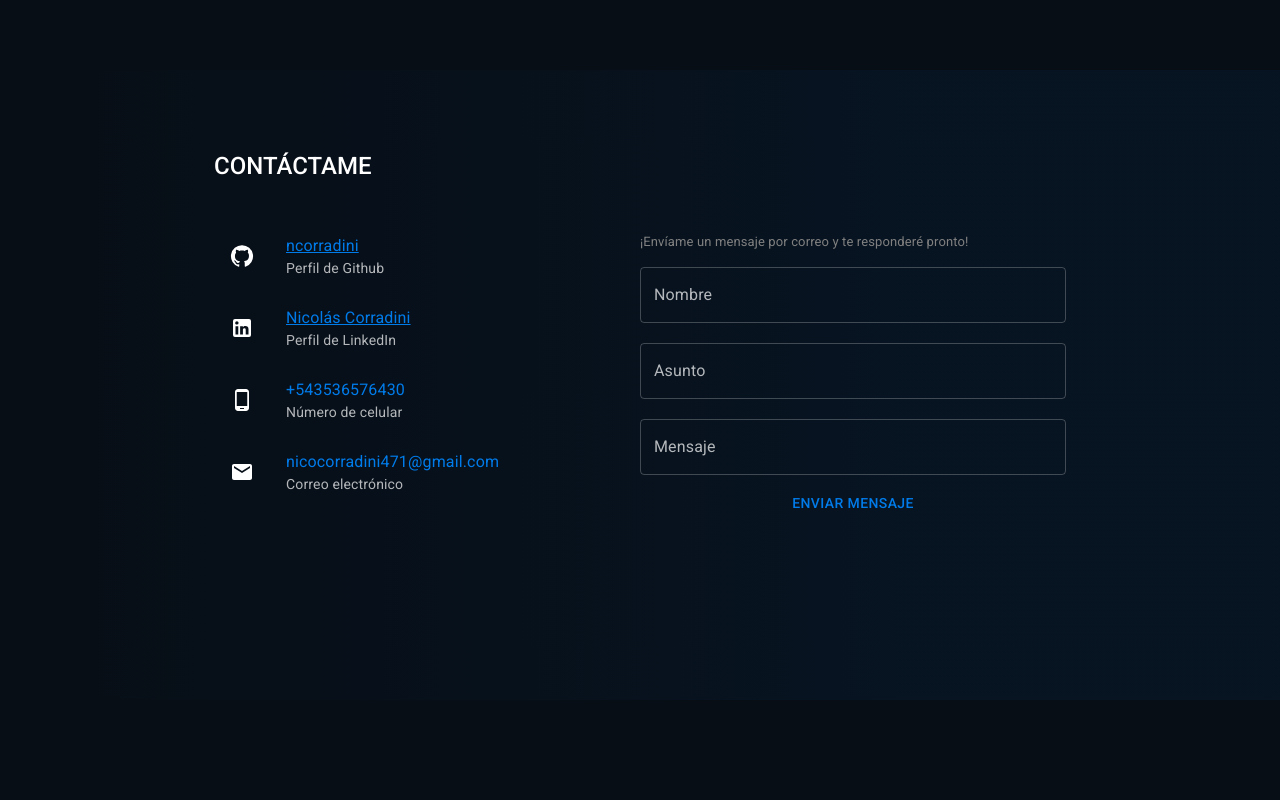
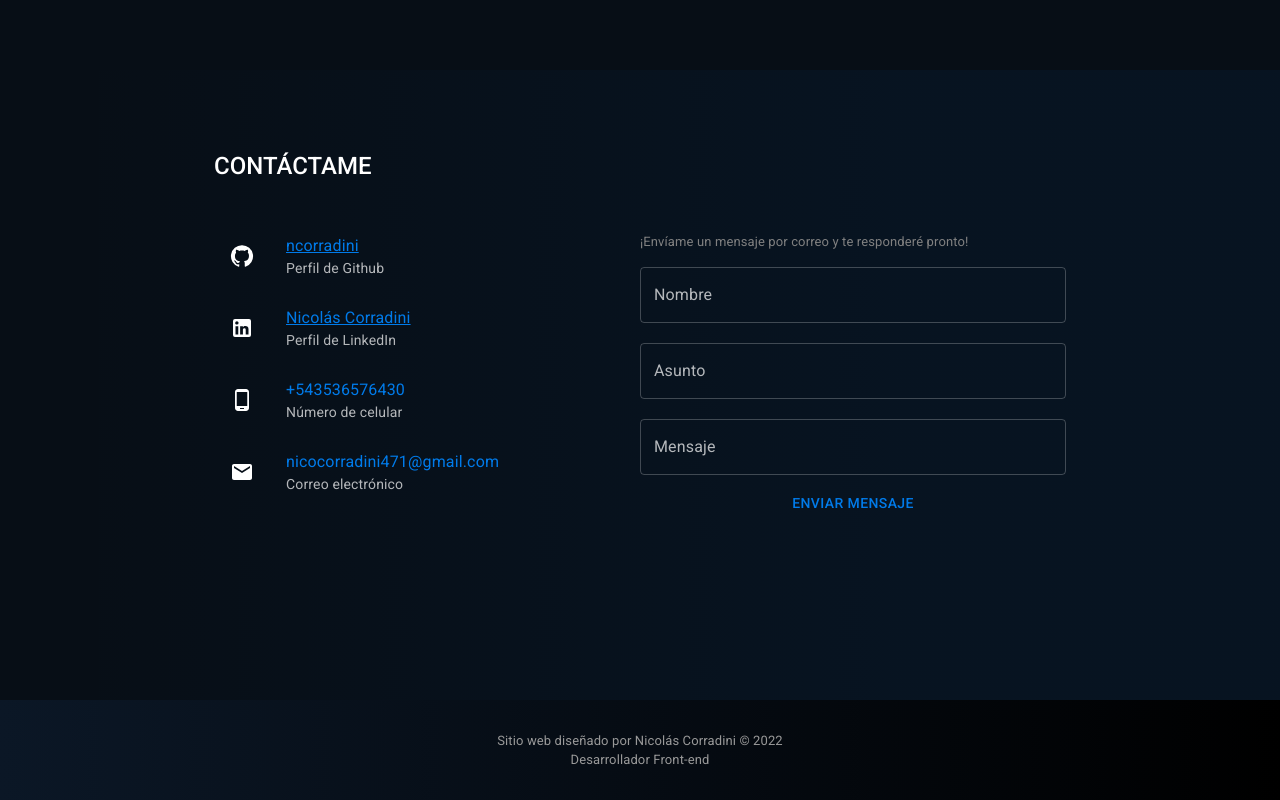
Before and after one commit to ncorradini/portfolio, a React (Create React App) app: page / in a window 1280 px wide. Shown: the part 1895-2695 px from the top of the page. Before the commit the page ends 2595 px from the top, so only its background shows below. Built offline with nearby package versions, Linux system fonts and the light colour scheme.

Commit message:
Created footer component

```diff
--- a/src/Layout/Layout.js
+++ b/src/Layout/Layout.js
@@ -3,6 +3,7 @@ import { createTheme, CssBaseline } from '@mui/material';
 import { ThemeProvider } from '@emotion/react';
 import { getPalette } from './PalettesColors';
 import Header from '../components/Header';
+import Footer from '../components/Footer';
 
 const ToggleColorMode = (props) => {
   const [mode, setMode] = useState('dark');
@@ -27,6 +28,7 @@ const ToggleColorMode = (props) => {
       <CssBaseline />
       <Header colorMode={colorMode} theme={theme} />
       {props.children}
+      <Footer />
     </ThemeProvider>
   );
 };
--- /dev/null
+++ b/src/components/Footer/index.js
@@ -0,0 +1,24 @@
+import { Box, Container, Typography } from '@mui/material';
+
+const Footer = () => {
+  return (
+    <Box sx={{
+      display: 'flex',
+      alignItems: 'center',
+      background: 'linear-gradient(90deg, rgba(11,23,38,1) 0%, rgba(0,0,0,1) 100%)',
+      minHeight: '100px',
+      color: '#999999',
+      textAlign: 'center',
+    }}>
+      <Container maxWidth="md">
+        <Typography fontSize="small">
+          Sitio web diseñado por Nicolás Corradini © 2022
+          <br />
+          Desarrollador Front-end
+        </Typography>
+      </Container>
+    </Box>
+  );
+};
+
+export default Footer;
```
